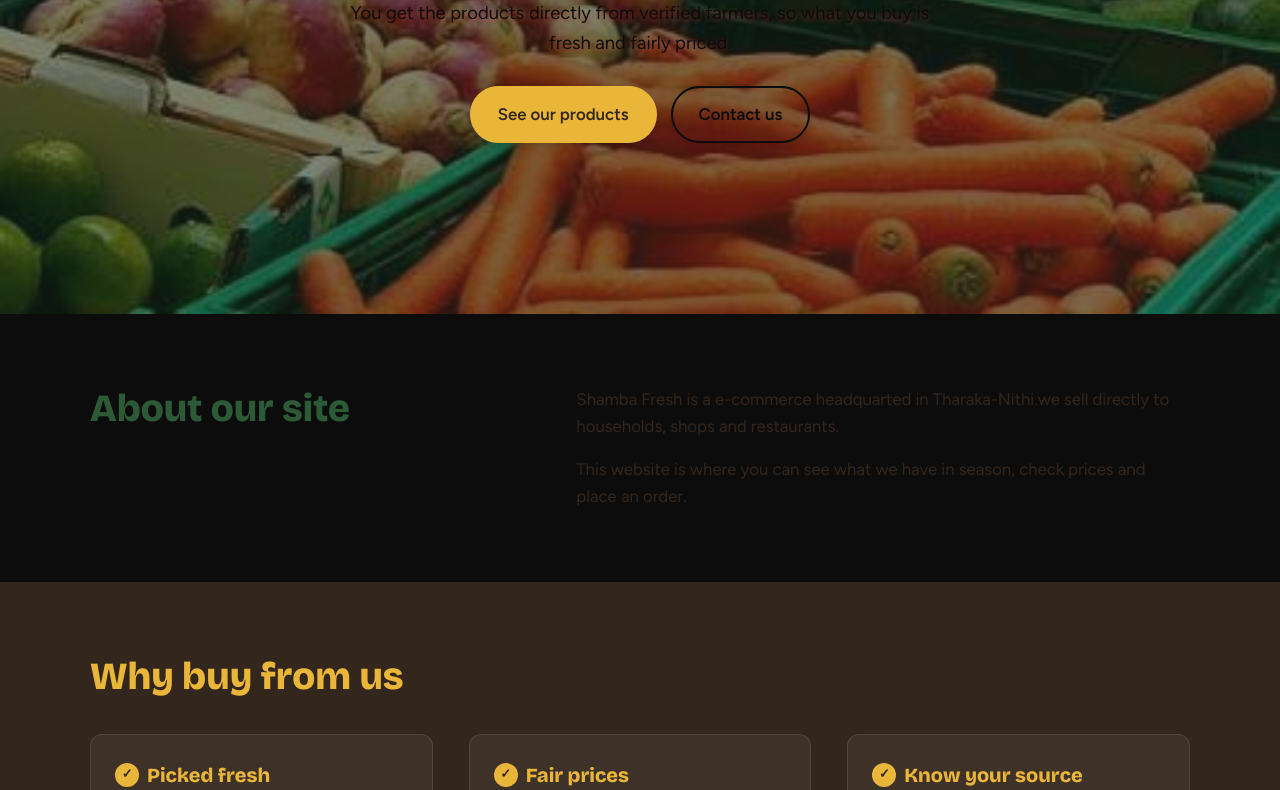
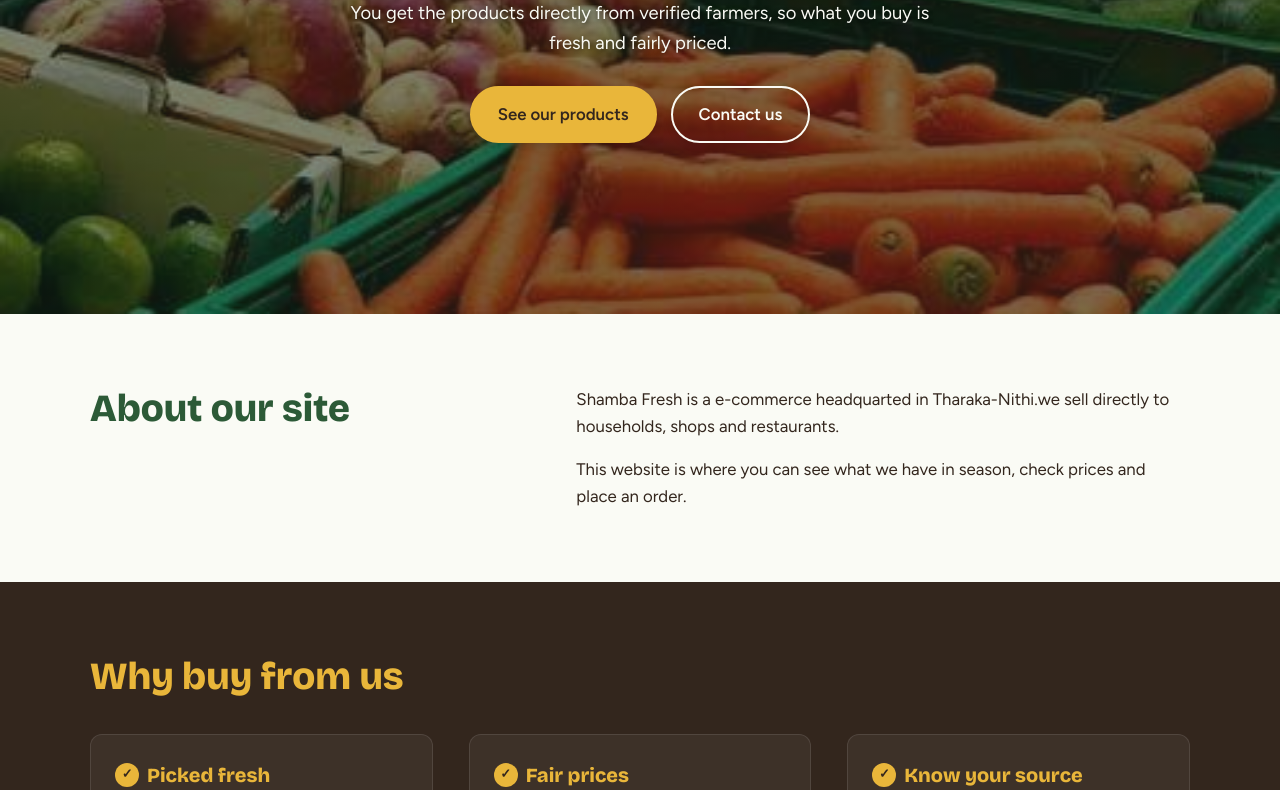
Before and after one commit to alexmwendadev/FUNDAMENTALS-WEB-ASSIGNMENT, a plain HTML site: page index.html in a window 1280 px wide. Shown: the part 419-1209 px from the top of the page. Drawn offline with nearby package versions, Linux system fonts and the light colour scheme.

Commit message:
return to good css

```diff
--- a/css/style.css
+++ b/css/style.css
@@ -6,7 +6,7 @@
   --leaf: #2c5a37;
   --soil: #33261d;
   --maize: #e9b63a;
-  --milk: #0c0c0c;
+  --milk: #fafbf5;
   --sage: #dfe8d2;
   --head: "Bricolage Grotesque", "Trebuchet MS", sans-serif;
   --body: "Figtree", "Segoe UI", Arial, sans-serif;
@@ -86,7 +86,7 @@ nav a:hover, nav a[aria-current="page"] { border-bottom-color: var(--maize); }
 .hero { min-height: 80vh; display: flex; align-items: center; background-color: var(--leaf); background-image: linear-gradient(rgba(20,40,26,.55), rgba(20,40,26,.55)), var(--hero-image); background-size: cover; background-position: center; background-repeat: no-repeat; color: var(--milk); }
 .hero-in { width: 100%; max-width: 820px; margin: 0 auto; padding: 96px 24px; text-align: center; }
 h1 { font-family: var(--head); font-weight: 800; font-size: clamp(2.3rem, 5.5vw, 4rem); line-height: 1.05; letter-spacing: -.02em; color: var(--milk); }
-.hero p { margin: 20px auto 0; max-width: 52ch; font-size: 1.15rem; text-shadow: 0 2px 4px rgba(179, 40, 40, 0.5); }
+.hero p { margin: 20px auto 0; max-width: 52ch; font-size: 1.15rem; text-shadow: 0 2px 4px rgba(0,0,0,.5); }
 
 section { padding: 72px 24px; }
 .wrap { max-width: 1100px; margin: 0 auto; }
@@ -133,7 +133,6 @@ footer { background: var(--leaf); color: var(--milk); padding: 28px 24px; border
 /* ============================================================
    AUTH PAGES (Login / Signup / Profile)
    ============================================================ */
-/* Updated layout to look like the modern card in the reference image */
 .auth-body { margin: 0; padding: 20px; height: 100vh; overflow: auto; display: flex; align-items: center; justify-content: center; background: #eef2f6; }
 .split-layout { display: flex; width: 100%; max-width: 1000px; height: 80vh; min-height: 600px; background: #fff; border-radius: 16px; overflow: hidden; box-shadow: 0 10px 30px rgba(0,0,0,0.1); }
 .auth-left { flex: 1; background: linear-gradient(135deg, #2c5a37 0%, #1e3c26 100%); background-size: cover; background-position: center; display: flex; align-items: center; padding: 60px; color: var(--milk); position: relative; }
```
